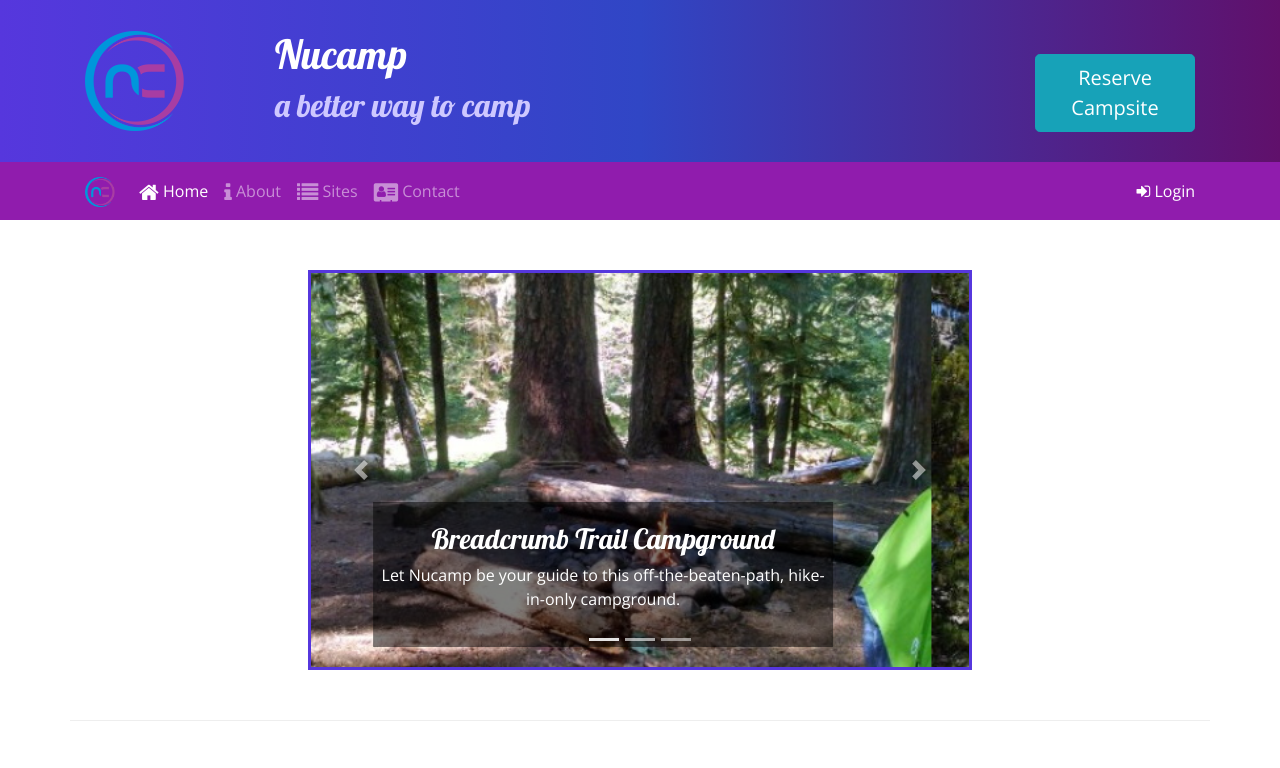
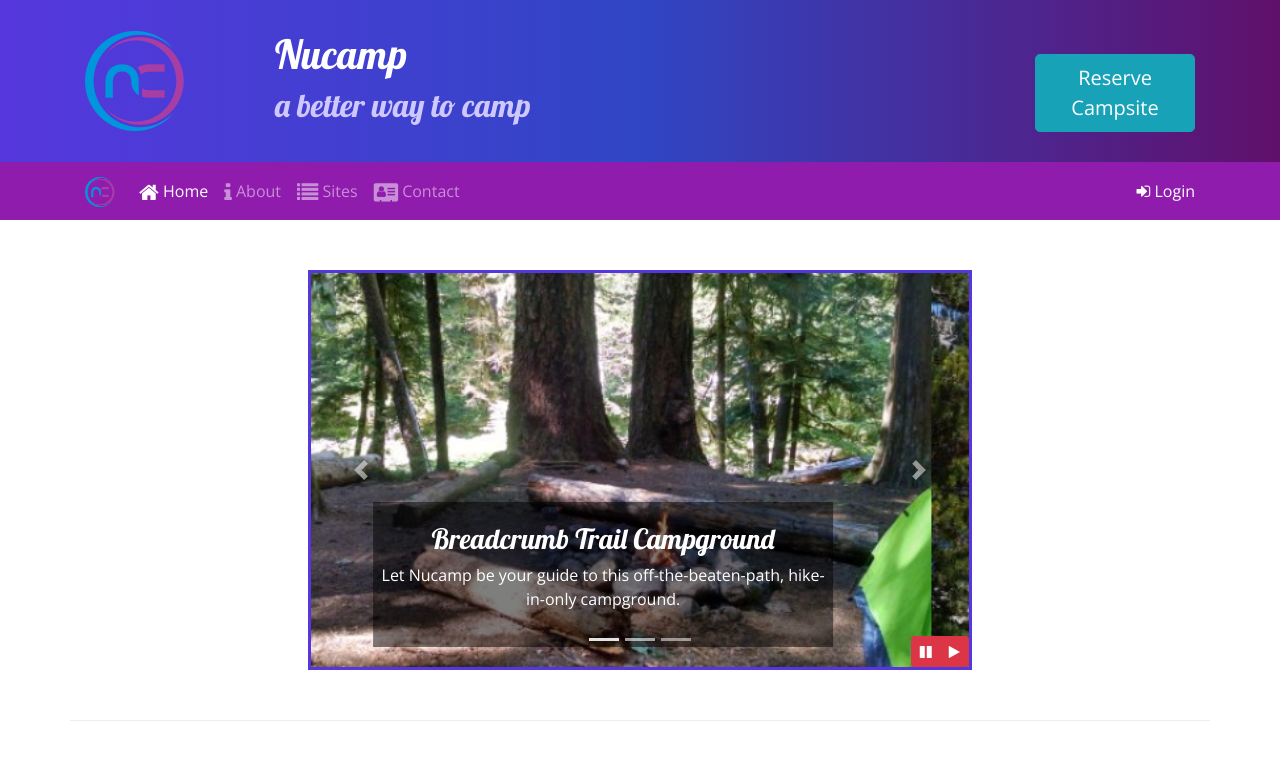
Before and after one commit to Thipaa/firstbootstrap, a website: page index.html in a window 1280 px wide. Shown: the top 768 px of the page. Drawn offline with nearby package versions, Linux system fonts and the light colour scheme.

Commit message:
Bootstrap and jQuery Part 1

```diff
--- a/css/styles.css
+++ b/css/styles.css
@@ -54,3 +54,10 @@ a, a:hover {
 .carousel {
     border: solid #5637DD;
 }
+
+#carouselButton {
+    position: absolute;
+    right: 0;
+    bottom: 0;
+    z-index: 100;
+}
--- a/index.html
+++ b/index.html
@@ -200,7 +200,16 @@
                             <span class="carousel-control-next-icon"></span>
                             <span class="sr-only">Next</span>
                         </a>
-                    </div>
+                        </div>
+
+                        <div class="btn-group" id="carouselButton">
+                            <button class="btn btn-danger btn-sm" id="carouselPause">
+                                <i class="fa fa-pause"></i>
+                            </button>
+                            <button class="btn btn-danger btn-sm" id="carouselPlay">
+                                <i class="fa fa-play"></i>
+                            </button>
+                        </div>
                 </div>
             </div>
         </div>
@@ -333,6 +342,17 @@
         $(function () {
             $('[data-toggle="tooltip"]').tooltip()
         })
+
+
+        $(function() {
+            $(".carousel").carousel( { interval: 2000 } );
+            $("#carouselPause").click(function(){
+                $(".carousel").carousel( { interval: 2000, pause: "false" } );
+            });
+            $("#carouselPlay").click(function(){
+                $(".carousel").carousel("cycle");
+            });
+        });
     </script>
 
 </body>
```
